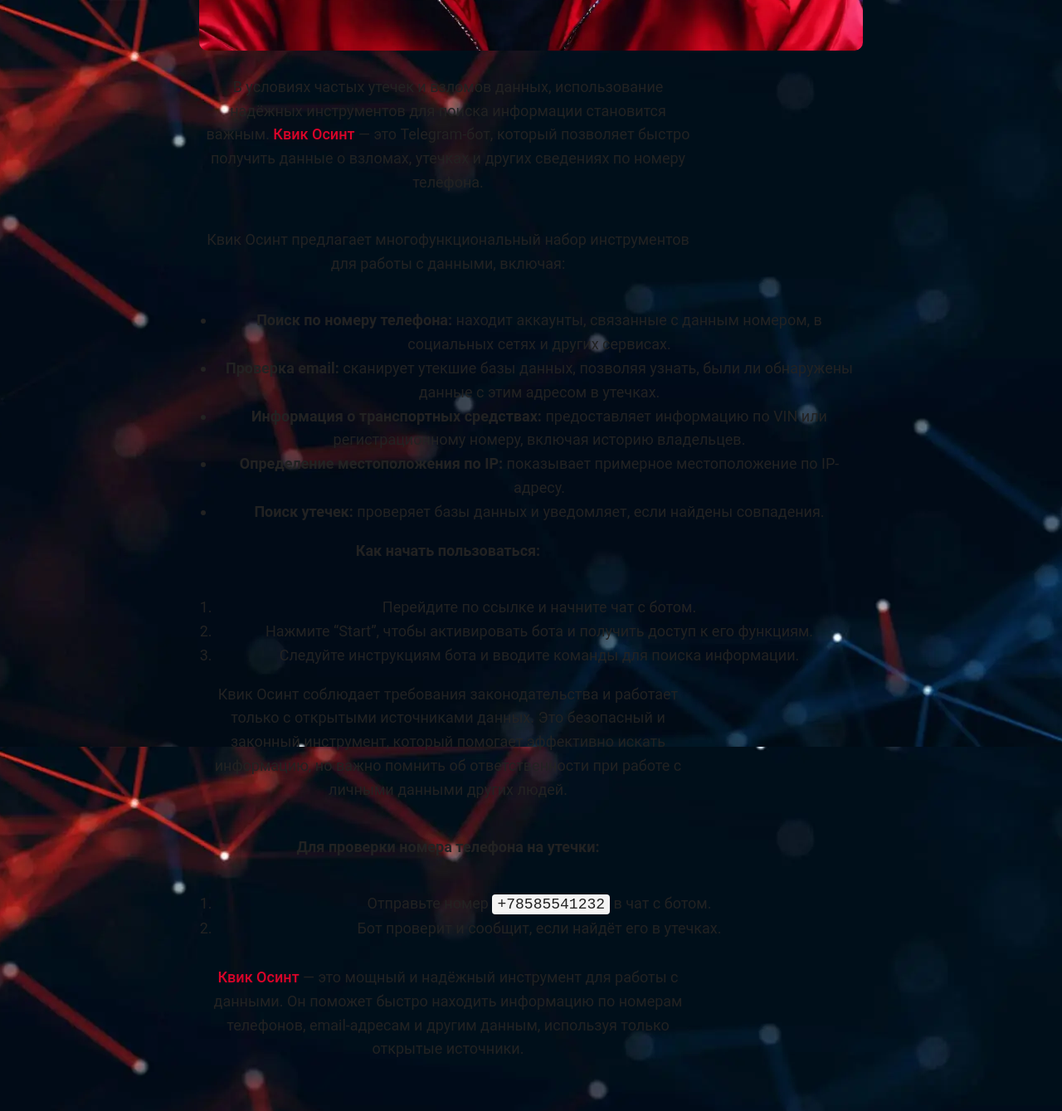
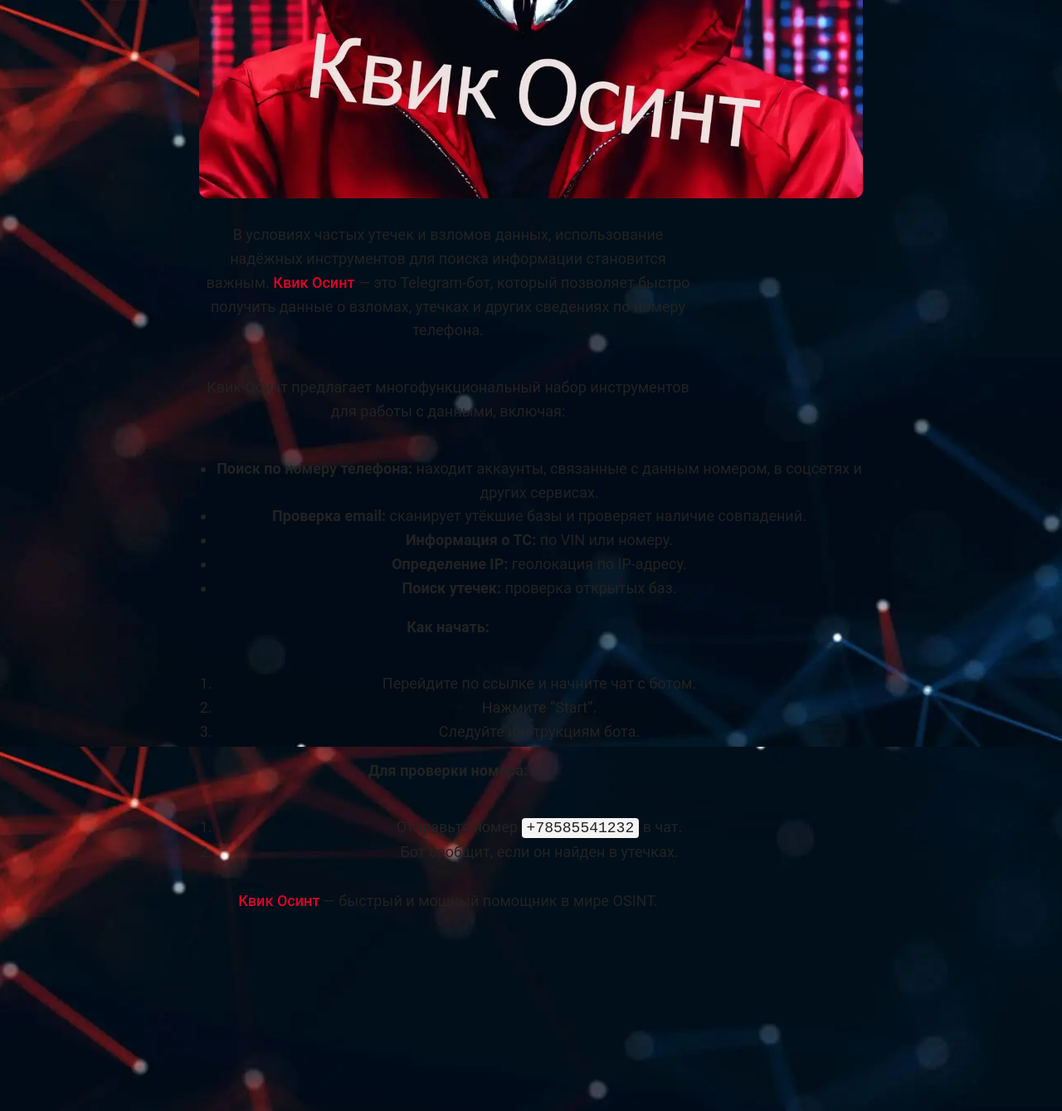
Before and after one commit to sudo-shuffle/sudo-shuffle, a Jekyll site: the page built from page1.md, in a window 1280 px wide. Shown: the whole page at 83% size. Built offline with Jekyll 4.4.1, drawn with Linux system fonts in a browser that asks for light colours.

Commit message:
Update page1.md

```diff
--- a/page1.md
+++ b/page1.md
@@ -54,37 +54,31 @@
     <b><a href="{{ site.button_url }}" target="_blank">Квик Осинт</a></b> — это Telegram-бот, который позволяет быстро получить данные о взломах, утечках и других сведениях по номеру телефона.
   </p>
 
-  <p>
-    Квик Осинт предлагает многофункциональный набор инструментов для работы с данными, включая:
-  </p>
+  <p>Квик Осинт предлагает многофункциональный набор инструментов для работы с данными, включая:</p>
 
   <ul>
-    <li><b>Поиск по номеру телефона:</b> находит аккаунты, связанные с данным номером, в социальных сетях и других сервисах.</li>
-    <li><b>Проверка email:</b> сканирует утекшие базы данных, позволяя узнать, были ли обнаружены данные с этим адресом в утечках.</li>
-    <li><b>Информация о транспортных средствах:</b> предоставляет информацию по VIN или регистрационному номеру, включая историю владельцев.</li>
-    <li><b>Определение местоположения по IP:</b> показывает примерное местоположение по IP-адресу.</li>
-    <li><b>Поиск утечек:</b> проверяет базы данных и уведомляет, если найдены совпадения.</li>
+    <li><b>Поиск по номеру телефона:</b> находит аккаунты, связанные с данным номером, в соцсетях и других сервисах.</li>
+    <li><b>Проверка email:</b> сканирует утёкшие базы и проверяет наличие совпадений.</li>
+    <li><b>Информация о ТС:</b> по VIN или номеру.</li>
+    <li><b>Определение IP:</b> геолокация по IP-адресу.</li>
+    <li><b>Поиск утечек:</b> проверка открытых баз.</li>
   </ul>
 
-  <p><b>Как начать пользоваться:</b></p>
+  <p><b>Как начать:</b></p>
   <ol>
     <li>Перейдите по ссылке и начните чат с ботом.</li>
-    <li>Нажмите “Start”, чтобы активировать бота и получить доступ к его функциям.</li>
-    <li>Следуйте инструкциям бота и вводите команды для поиска информации.</li>
+    <li>Нажмите “Start”.</li>
+    <li>Следуйте инструкциям бота.</li>
   </ol>
 
-  <p>
-    Квик Осинт соблюдает требования законодательства и работает только с открытыми источниками данных. Это безопасный и законный инструмент, который помогает эффективно искать информацию, но важно помнить об ответственности при работе с личными данными других людей.
-  </p>
-
-  <p><b>Для проверки номера телефона на утечки:</b></p>
+  <p><b>Для проверки номера:</b></p>
   <ol>
-    <li>Отправьте номер <code>+78585541232</code> в чат с ботом.</li>
-    <li>Бот проверит и сообщит, если найдёт его в утечках.</li>
+    <li>Отправьте номер <code>+78585541232</code> в чат.</li>
+    <li>Бот сообщит, если он найден в утечках.</li>
   </ol>
 
   <p style="margin-top: 30px;">
-    <b><a href="{{ site.button_url }}" target="_blank">Квик Осинт</a></b> — это мощный и надёжный инструмент для работы с данными. Он поможет быстро находить информацию по номерам телефонов, email-адресам и другим данным, используя только открытые источники.
+    <b><a href="{{ site.button_url }}" target="_blank">Квик Осинт</a></b> — быстрый и мощный помощник в мире OSINT.
   </p>
 
 </div>
```
Also changed, not shown: other parts of page1.md (+1 -1 lines).
